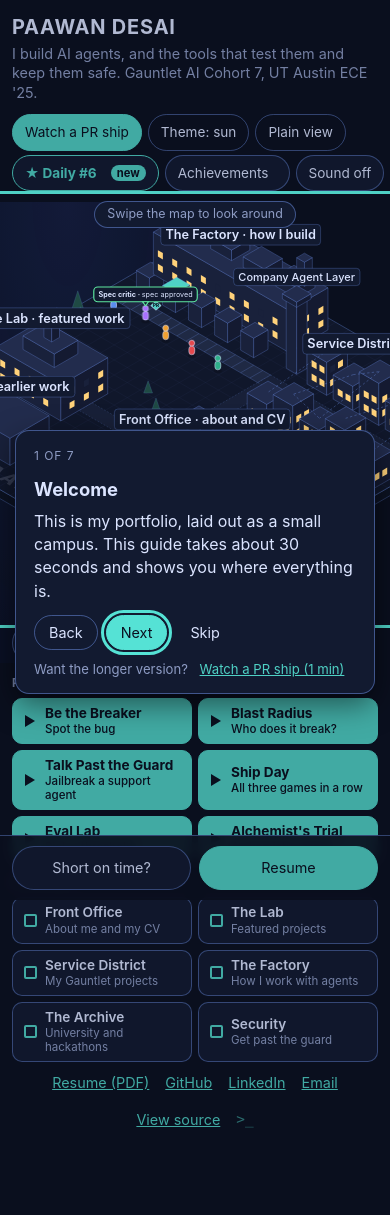
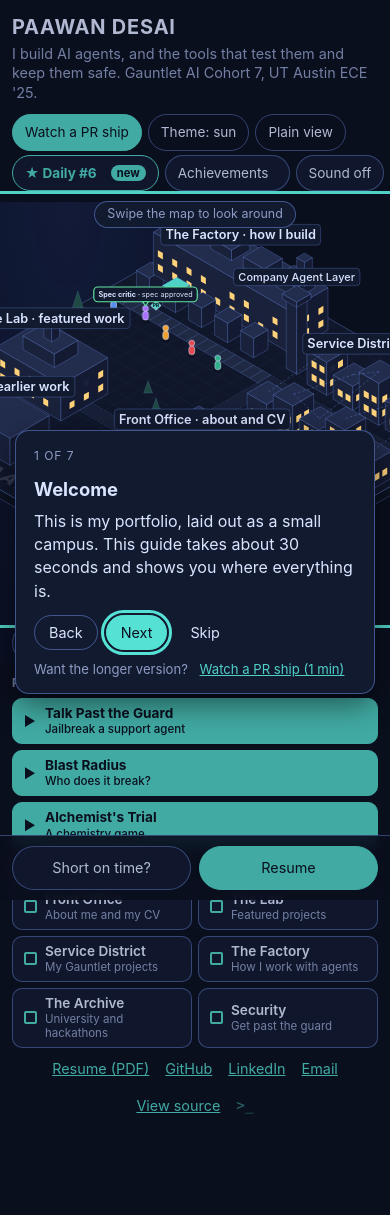
Before and after one commit to paawandesai/paawandesai.github.io, a Jekyll site: the page built from _pages/home.html, in a window 390 px wide. Built offline with Jekyll 4.4.1, drawn with Linux system fonts in a browser that asks for light colours; part of the change alters nothing that is shown.

Commit message:
Trim the Play row to three games
- The Play row is now Talk Past the Guard, Blast Radius and Alchemist's Trial, each two columns wide so it still lines up with the Explore row (one column on phones).
- Be the Breaker stays in the Factory panel and on its map tag; Eval Lab moves to a button in the Lab panel.
- Ship Day and its achievement are removed. The terminal's game list matches, and its "open about" and project commands now read the page in the panel instead of leaving the campus.

Co-Authored-By: Claude Opus 5.5 <noreply@anthropic.com>
Claude-Session: https://claude.ai/code/session_01LpBky43R1MY4LYGBzi9xza

```diff
--- a/_layouts/campus.html
+++ b/_layouts/campus.html
@@ -67,11 +67,8 @@
 
     <nav class="games" aria-label="Games">
       <span class="row-label">Play</span>
-      <button type="button" data-open="breaker">Be the Breaker<small>Spot the bug</small></button>
+      <button type="button" data-open="guard">Talk Past the Guard<small>Jailbreak a support agent</small></button>
       <button type="button" data-open="blast">Blast Radius<small>Who does it break?</small></button>
-      <button type="button" data-open="guard">Talk Past the Guard<small>Jailbreak a support agent</small></button>
-      <button type="button" data-open="shipday">Ship Day<small>All three games in a row</small></button>
-      <button type="button" data-open="evallab">Eval Lab<small>Pick a threshold</small></button>
       <button type="button" data-open="alchemist">Alchemist's Trial<small>A chemistry game</small></button>
     </nav>
 
--- a/assets/css/campus.css
+++ b/assets/css/campus.css
@@ -842,3 +842,10 @@ body.touring .turn, body.playing .turn { visibility: hidden; }
 .linkish { font: inherit; color: var(--accent); background: none; border: 0; padding: 0; text-decoration: underline; cursor: pointer; }
 
 body.guiding .dock { z-index: 39; }
+
+/* Three games in the Play row: each takes two of the six columns, so the rows still line up. */
+.games button { grid-column: span 2; }
+@media (max-width: 700px) {
+  .games { grid-template-columns: 1fr; }
+  .games button { grid-column: auto; }
+}
--- a/assets/js/campus-extras.js
+++ b/assets/js/campus-extras.js
@@ -1,4 +1,4 @@
-/* Campus extras: daily challenge, recruiter fast path, Ship Day, Eval Lab, a hidden terminal, and a campus that follows the visitor's clock. Everything here is made up; nothing reads real data. */
+/* Campus extras: daily challenge, recruiter fast path, Eval Lab, a hidden terminal, and a campus that follows the visitor's clock. Everything here is made up; nothing reads real data. */
 (function () {
   "use strict";
 
@@ -165,64 +165,6 @@
     pr();
   }
 
-  // ================= Ship Day =================
-  var RANKS = [[0, "Intern"], [900, "Engineer"], [1700, "Senior engineer"], [2500, "Staff engineer"], [3300, "Principal engineer"]];
-  K.views.shipday = function () {
-    return '<p class="kicker">Arcade · Story mode</p><h2>Ship Day</h2><div class="arcade" id="shipday">' +
-      "<p>One full shift across all three games. In the <b>morning</b> you catch bugs before they merge, in the <b>afternoon</b> you warn the teams a change is about to break, and in the <b>evening</b> you stop an attacker from talking the support agent into a refund.</p>" +
-      A.diffPicker("shipday", ["Gentle clocks, the easy guard", "Real deadlines, a mid-level guard", "Tight clocks, the hardest guard"]) +
-      '<p class="best">Best: ' + A.bestLine("shipday") + "</p>" +
-      '<button type="button" class="btn primary big" data-act="start">Clock in</button></div>';
-  };
-  function mountShipday(root) {
-    var box = root.querySelector("#shipday");
-    A.wireDiff(box, "shipday");
-    box.querySelector('[data-act="start"]').addEventListener("click", function () { playShipday(box); });
-  }
-  function interlude(box, time, title, text, button, go) {
-    box.innerHTML = '<div class="end interlude"><p class="kicker">' + esc(time) + '</p><h3>' + esc(title) + "</h3><p>" + text + "</p>" +
-      '<button type="button" class="btn primary big" data-act="go">' + esc(button) + "</button></div>";
-    var b = box.querySelector('[data-act="go"]');
-    b.addEventListener("click", go);
-    b.focus();
-  }
-  function playShipday(box) {
-    var diff = A.getDiff("shipday");
-    var guardLevel = { easy: 0, normal: 2, hard: 4 }[diff];
-    var parts = { bugs: 0, blast: 0, guard: 0 };
-    K.track("shipday-start");
-    interlude(box, "9:00 am", "Morning: the merge queue", "Forty seconds of pull requests. Catch the bugs, approve the clean ones.", "Start the morning", function () {
-      A.playBreaker(box, { diff: diff, total: 40, onEnd: function (r) {
-        parts.bugs = r.score;
-        interlude(box, "1:30 pm", "Afternoon: a breaking change", "Morning score: <b>" + r.score + "</b>. Now billing-api is renaming fields. Warn exactly the teams who read them, three times.", "Start the afternoon", function () {
-          A.playBlast(box, { diff: diff, rounds: 3, onEnd: function (b) {
-            parts.blast = Math.max(0, b.score);
-            interlude(box, "5:45 pm", "Evening: someone's at the support desk", "Afternoon score: <b>" + parts.blast + "</b>. Last job: you're the attacker now. Talk the guard into the refund in six messages to prove the hole exists before a real attacker finds it.", "Start the evening", function () {
-              A.playGuard(box, guardLevel, { diff: diff, maxTries: 6, onEnd: function (g) {
-                parts.guard = g.won ? 400 + (6 - g.tries) * 60 : 0;
-                finish();
-              } });
-            });
-          } });
-        });
-      } });
-    });
-    function finish() {
-      var total = parts.bugs + parts.blast + parts.guard;
-      var rank = RANKS.filter(function (r) { return total >= r[0]; }).pop()[1];
-      var b = A.best("shipday-" + diff, total);
-      K.unlock("shipday");
-      K.track("shipday-done");
-      var text = "Ship Day on paawankdesai.com (" + diff + ")\n🐛 " + parts.bugs + "  💥 " + parts.blast + "  🛡 " + parts.guard + "\n" + total + " points · " + rank;
-      box.innerHTML = '<div class="end"><p class="kicker">Shift over · ' + esc(diff) + '</p><p class="big-score">' + total + '</p><p class="rank">' + esc(rank) + "</p>" +
-        "<p>Bugs <b>" + parts.bugs + "</b> · Blast radius <b>" + parts.blast + "</b> · Guard <b>" + parts.guard + "</b> · Best: <b>" + b + "</b></p>" +
-        '<p class="lesson">That\'s a normal day for the agents on this campus: review, impact analysis and red-teaming, all before merge.</p></div>' +
-        shareBlock(text) + '<p><button type="button" class="btn" data-act="again">Another shift</button></p>';
-      wireShare(box, text);
-      box.querySelector('[data-act="again"]').addEventListener("click", function () { K.open("shipday"); });
-    }
-  }
-
   // ================= Eval Lab =================
   var EVAL = { easy: [75, 25, 11], normal: [68, 32, 14], hard: [62, 38, 16] };
   function evalData(diff) {
@@ -323,7 +265,6 @@
   }
 
   A.mount("daily", mountDaily);
-  A.mount("shipday", mountShipday);
   A.mount("evallab", mountEval);
 
   // ================= Recruiter fast path =================
@@ -433,16 +374,16 @@
   function closeTerm() { term.hidden = true; }
   term.querySelector(".term-bar button").addEventListener("click", closeTerm);
   var slug = function (p) { return p.url.replace(/\/$/, "").split("/").pop(); };
-  var GAMES = { breaker: "breaker", blast: "blast", guard: "guard", shipday: "shipday", daily: "daily", evallab: "evallab", eval: "evallab" };
+  var GAMES = { breaker: "breaker", blast: "blast", guard: "guard", daily: "daily", evallab: "evallab", eval: "evallab", alchemist: "alchemist" };
   var PLACES = { office: "office", lab: "lab", services: "services", factory: "factory", archive: "archive", security: "security", achievements: "achievements" };
   var CMDS = {
     help: function () {
-      print(["<b>ls</b> [projects|games]  list things", "<b>open</b> &lt;name&gt;  open a building, project, resume or about", "<b>play</b> &lt;game&gt;  breaker, blast, guard, shipday, daily, evallab",
+      print(["<b>ls</b> [projects|games]  list things", "<b>open</b> &lt;name&gt;  open a building, project, resume or about", "<b>play</b> &lt;game&gt;  guard, blast, alchemist, breaker, evallab, daily",
         "<b>whoami</b>  <b>date</b>  <b>history</b>  <b>clear</b>  <b>exit</b>", "<b>theme</b> sun|light|dark   <b>sound</b> on|off", "There are a few more. Engineers usually find them."].join("<br>"));
     },
     ls: function (a) {
       if (a[0] === "projects") print([].concat(K.data.featured, K.data.gauntlet).map(function (p) { return esc(slug(p)); }).join("  "));
-      else if (a[0] === "games") print("breaker  blast  guard  shipday  daily  evallab");
+      else if (a[0] === "games") print("guard  blast  alchemist  breaker  evallab  daily");
       else print('about/  projects/  games/  resume.pdf  <span class="dim">secrets.txt</span>');
     },
     cat: function (a) {
@@ -455,15 +396,15 @@
     open: function (a) {
       var n = (a[0] || "").toLowerCase();
       if (n === "resume" || n === "resume.pdf") { print("Opening the resume…"); window.open(base + "/files/Paawan_Desai_Resume.pdf", "_blank"); return; }
-      if (n === "about") { location.href = base + "/about/"; return; }
+      if (n === "about") { closeTerm(); K.readPage(location.origin + "/about/"); return; }
       if (PLACES[n]) { closeTerm(); K.open(PLACES[n]); return; }
       var p = [].concat(K.data.featured, K.data.gauntlet, K.data.earlier).filter(function (x) { return slug(x) === n; })[0];
-      if (p) { location.href = p.url; return; }
+      if (p) { closeTerm(); K.readPage(location.origin + new URL(p.url, location.href).pathname); return; }
       print("open: nothing called " + esc(n) + ". Try <b>ls projects</b> or a building: office, lab, services, factory, archive, security.");
     },
     play: function (a) {
       var g = GAMES[(a[0] || "").toLowerCase()];
-      if (!g) { print("play: pick one of breaker, blast, guard, shipday, daily, evallab."); return; }
+      if (!g) { print("play: pick one of guard, blast, alchemist, breaker, evallab, daily."); return; }
       closeTerm(); K.open(g);
     },
     whoami: function () { print("visitor. The person who built this is Paawan. <b>open about</b> to meet him."); },
--- a/assets/js/campus-play.js
+++ b/assets/js/campus-play.js
@@ -77,7 +77,6 @@
     { id: "radius", name: "Field-level", desc: "Played a perfect round of Blast Radius." },
     { id: "smooth", name: "Smooth talker", desc: "Beat all five levels of the guard." },
     { id: "daily", name: "Daily driver", desc: "Finished a daily challenge." },
-    { id: "shipday", name: "Full shift", desc: "Worked a whole Ship Day." },
     { id: "calibrated", name: "Calibrated", desc: "Cleared every target in the Eval Lab." },
     { id: "shell", name: "Shell access", desc: "Found the hidden terminal." },
     { id: "sudo", name: "sudo", desc: "Ran the one command that matters." },
@@ -142,7 +141,7 @@
   K.unlock = unlock;
   K.sound = Sound;
 
-  var BUILDINGS = { breaker: "factory", blast: "services", guard: "security", office: "office", lab: "lab", alchemist: "lab", services: "services", contract: "services", factory: "factory", sneak: "factory", archive: "archive", security: "security", shipday: "factory", evallab: "lab", daily: "factory" };
+  var BUILDINGS = { breaker: "factory", blast: "services", guard: "security", office: "office", lab: "lab", alchemist: "lab", services: "services", contract: "services", factory: "factory", sneak: "factory", archive: "archive", security: "security", evallab: "lab", daily: "factory" };
   document.addEventListener("campus:open", function (e) {
     var b = BUILDINGS[e.detail.key];
     if (!b) return;
--- a/assets/js/campus.js
+++ b/assets/js/campus.js
@@ -441,6 +441,7 @@
     lab: function () {
       return '<p class="kicker">The Lab</p><h2>Featured work</h2><p>Current work and the projects I\'m proudest of.</p>' +
         '<button type="button" class="btn primary play" data-open="alchemist">Play Alchemist\'s Trial</button>' +
+        '<button type="button" class="btn play" data-open="evallab">▶ Play Eval Lab: pick a threshold</button>' +
         list(data.featured) + '<a class="more" href="' + B + '/portfolio/">All projects</a>';
     },
     services: function () {
```
